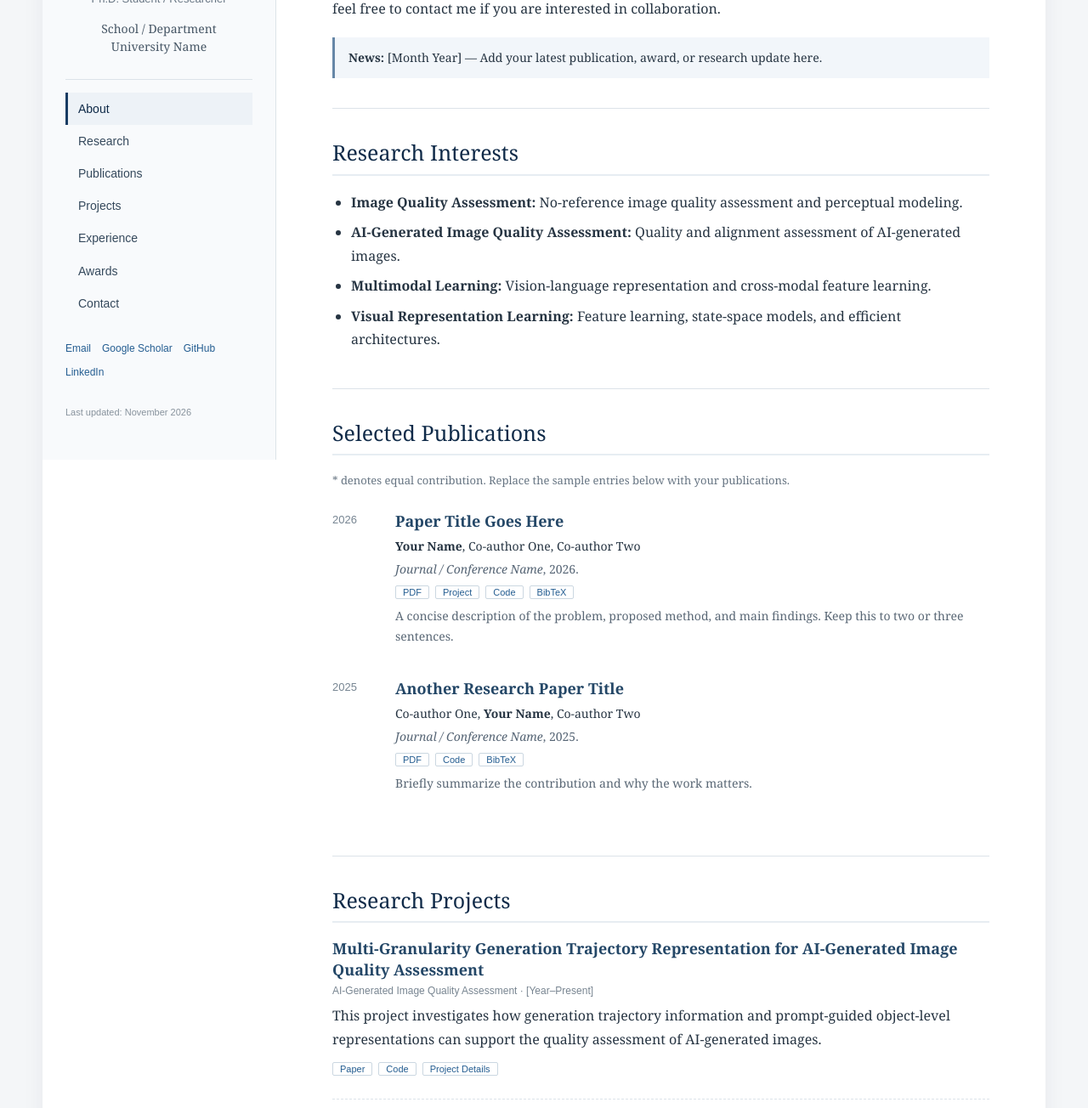
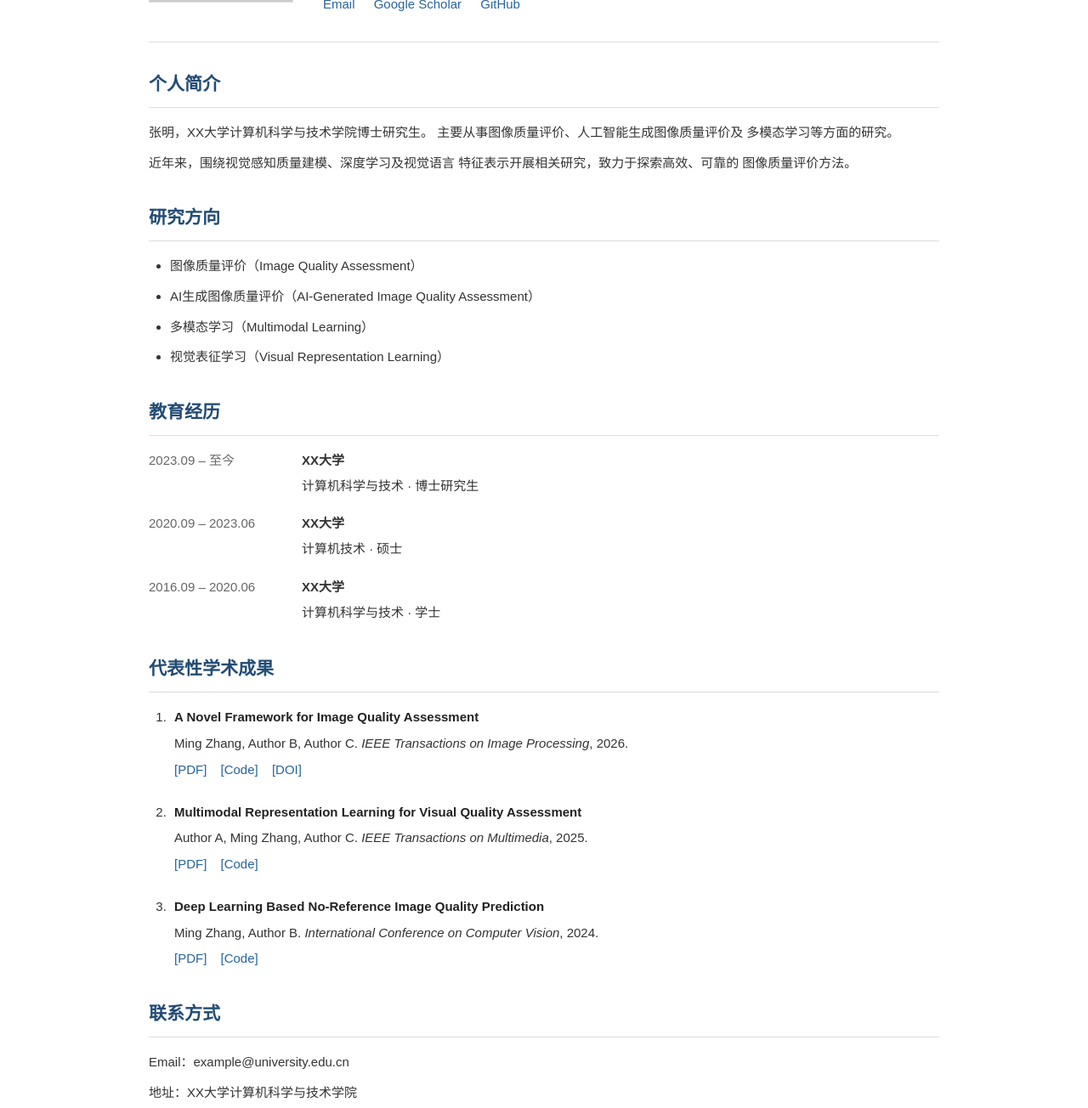
Before and after one commit to liudodo021/liudodo021.github.io, a plain HTML site: page index.html in a window 1280 px wide. Shown: the part 259-1563 px from the top of the page at 85% size. Drawn offline with Linux system fonts and the light colour scheme; placeholder pictures from the web are drawn by us.

Commit message:
Update index.html

```diff
--- a/index.html
+++ b/index.html
@@ -1,164 +1,163 @@
+
 <!DOCTYPE html>
-<html lang="en">
+<html lang="zh-CN">
 <head>
-  <meta charset="UTF-8">
-  <meta name="viewport" content="width=device-width, initial-scale=1.0">
-  <meta name="description" content="Academic homepage of Your Name. Research, publications, projects, and academic activities.">
-  <title>Your Name | Academic Homepage</title>
-  <link rel="stylesheet" href="assets/css/style.css">
-  <link rel="icon" href="assets/images/favicon.svg" type="image/svg+xml">
+    <meta charset="UTF-8">
+    <meta name="viewport" content="width=device-width, initial-scale=1.0">
+    <title>张明 - 个人主页</title>
+    <link rel="stylesheet" href="style.css">
 </head>
+
 <body>
-  <header class="mobile-header">
-    <a class="mobile-brand" href="#">Your Name</a>
-    <button class="menu-toggle" aria-label="Toggle navigation" aria-expanded="false">☰</button>
-  </header>
+<div class="container">
 
-  <div class="page-shell">
-    <aside class="sidebar" id="sidebar">
-      <div class="profile">
-        <img class="portrait" src="assets/images/profile-placeholder.svg" alt="Profile photo">
-        <h1>Your Name</h1>
-        <p class="role">Ph.D. Student / Researcher</p>
-        <p class="affiliation">School / Department<br>University Name</p>
-      </div>
+    <!-- 个人基本信息 -->
+    <header class="header">
+        <div class="profile">
+            <div class="avatar">
+                <img src="https://placehold.co/240x300?text=Profile"
+                     alt="个人照片">
+            </div>
 
-      <nav class="side-nav" aria-label="Main navigation">
-        <a href="#about" class="active">About</a>
-        <a href="#research">Research</a>
-        <a href="#publications">Publications</a>
-        <a href="#projects">Projects</a>
-        <a href="#experience">Experience</a>
-        <a href="#awards">Awards</a>
-        <a href="#contact">Contact</a>
-      </nav>
+            <div class="profile-info">
+                <h1>张明</h1>
+                <p class="english-name">Ming Zhang</p>
+                <p>博士研究生</p>
+                <p>计算机科学与技术学院 · XX大学</p>
+                <p>研究方向：图像质量评价、人工智能生成内容</p>
 
-      <div class="social-links">
-        <a href="mailto:your.email@example.com">Email</a>
-        <a href="https://scholar.google.com/" target="_blank" rel="noopener">Google Scholar</a>
-        <a href="https://github.com/" target="_blank" rel="noopener">GitHub</a>
-        <a href="https://www.linkedin.com/" target="_blank" rel="noopener">LinkedIn</a>
-      </div>
-      <p class="sidebar-note">Last updated: <span id="last-updated">November 2026</span></p>
-    </aside>
+                <div class="contact">
+                    <a href="mailto:example@university.edu.cn">
+                        Email
+                    </a>
+                    <a href="https://scholar.google.com/">
+                        Google Scholar
+                    </a>
+                    <a href="https://github.com/liudodo021">
+                        GitHub
+                    </a>
+                </div>
+            </div>
+        </div>
+    </header>
 
-    <main class="content">
-      <section id="about" class="section">
-        <p class="eyebrow">WELCOME</p>
-        <h2>About Me</h2>
+    <!-- 个人简介 -->
+    <section>
+        <h2>个人简介</h2>
         <p>
-          I am a <strong>researcher</strong> at <strong>University / Institution</strong>.
-          My research focuses on image quality assessment, AI-generated content analysis,
-          and multimodal learning. I am interested in developing reliable and effective
-          computational methods for understanding visual quality.
+            张明，XX大学计算机科学与技术学院博士研究生。
+            主要从事图像质量评价、人工智能生成图像质量评价及
+            多模态学习等方面的研究。
         </p>
         <p>
-          This website presents my research interests, publications, projects, and academic
-          activities. Please feel free to contact me if you are interested in collaboration.
+            近年来，围绕视觉感知质量建模、深度学习及视觉语言
+            特征表示开展相关研究，致力于探索高效、可靠的
+            图像质量评价方法。
         </p>
-        <div class="notice">
-          <strong>News:</strong> [Month Year] — Add your latest publication, award, or research update here.
+    </section>
+
+    <!-- 研究方向 -->
+    <section>
+        <h2>研究方向</h2>
+        <ul>
+            <li>图像质量评价（Image Quality Assessment）</li>
+            <li>AI生成图像质量评价（AI-Generated Image Quality Assessment）</li>
+            <li>多模态学习（Multimodal Learning）</li>
+            <li>视觉表征学习（Visual Representation Learning）</li>
+        </ul>
+    </section>
+
+    <!-- 教育经历 -->
+    <section>
+        <h2>教育经历</h2>
+        <div class="item">
+            <span class="time">2023.09 – 至今</span>
+            <div>
+                <strong>XX大学</strong>
+                <p>计算机科学与技术 · 博士研究生</p>
+            </div>
         </div>
-      </section>
 
-      <section id="research" class="section">
-        <h2>Research Interests</h2>
-        <ul class="interest-list">
-          <li><strong>Image Quality Assessment:</strong> No-reference image quality assessment and perceptual modeling.</li>
-          <li><strong>AI-Generated Image Quality Assessment:</strong> Quality and alignment assessment of AI-generated images.</li>
-          <li><strong>Multimodal Learning:</strong> Vision-language representation and cross-modal feature learning.</li>
-          <li><strong>Visual Representation Learning:</strong> Feature learning, state-space models, and efficient architectures.</li>
-        </ul>
-      </section>
+        <div class="item">
+            <span class="time">2020.09 – 2023.06</span>
+            <div>
+                <strong>XX大学</strong>
+                <p>计算机技术 · 硕士</p>
+            </div>
+        </div>
 
-      <section id="publications" class="section">
-        <h2>Selected Publications</h2>
-        <p class="section-intro">* denotes equal contribution. Replace the sample entries below with your publications.</p>
+        <div class="item">
+            <span class="time">2016.09 – 2020.06</span>
+            <div>
+                <strong>XX大学</strong>
+                <p>计算机科学与技术 · 学士</p>
+            </div>
+        </div>
+    </section>
 
-        <article class="publication">
-          <div class="pub-year">2026</div>
-          <div class="pub-body">
-            <h3>Paper Title Goes Here</h3>
-            <p class="authors"><strong>Your Name</strong>, Co-author One, Co-author Two</p>
-            <p class="venue"><em>Journal / Conference Name</em>, 2026.</p>
-            <p class="pub-links">
-              <a href="#" aria-label="Paper PDF">PDF</a>
-              <a href="#" aria-label="Project page">Project</a>
-              <a href="#" aria-label="Source code">Code</a>
-              <a href="#" aria-label="BibTeX">BibTeX</a>
-            </p>
-            <p class="abstract">A concise description of the problem, proposed method, and main findings. Keep this to two or three sentences.</p>
-          </div>
-        </article>
+    <!-- 学术成果 -->
+    <section>
+        <h2>代表性学术成果</h2>
 
-        <article class="publication">
-          <div class="pub-year">2025</div>
-          <div class="pub-body">
-            <h3>Another Research Paper Title</h3>
-            <p class="authors">Co-author One, <strong>Your Name</strong>, Co-author Two</p>
-            <p class="venue"><em>Journal / Conference Name</em>, 2025.</p>
-            <p class="pub-links">
-              <a href="#">PDF</a>
-              <a href="#">Code</a>
-              <a href="#">BibTeX</a>
-            </p>
-            <p class="abstract">Briefly summarize the contribution and why the work matters.</p>
-          </div>
-        </article>
-      </section>
+        <ol class="publications">
 
-      <section id="projects" class="section">
-        <h2>Research Projects</h2>
-        <article class="project">
-          <h3>Multi-Granularity Generation Trajectory Representation for AI-Generated Image Quality Assessment</h3>
-          <p class="project-meta">AI-Generated Image Quality Assessment · [Year–Present]</p>
-          <p>
-            This project investigates how generation trajectory information and prompt-guided
-            object-level representations can support the quality assessment of AI-generated images.
-          </p>
-          <p class="pub-links"><a href="#">Paper</a><a href="#">Code</a><a href="#">Project Details</a></p>
-        </article>
-        <article class="project">
-          <h3>[Project Title]</h3>
-          <p class="project-meta">[Research Area] · [Year]</p>
-          <p>Add a short overview of the research objective, your role, and the main outcome.</p>
-          <p class="pub-links"><a href="#">Code</a><a href="#">Demo</a></p>
-        </article>
-      </section>
+            <li>
+                <strong>
+                    A Novel Framework for Image Quality Assessment
+                </strong>
+                <p>
+                    Ming Zhang, Author B, Author C.
+                    <em>IEEE Transactions on Image Processing</em>, 2026.
+                </p>
+                <div class="paper-links">
+                    <a href="#">[PDF]</a>
+                    <a href="#">[Code]</a>
+                    <a href="#">[DOI]</a>
+                </div>
+            </li>
 
-      <section id="experience" class="section">
-        <h2>Education & Experience</h2>
-        <div class="timeline-item">
-          <div class="timeline-date">[Year–Present]</div>
-          <div><h3>Degree / Position</h3><p>Department, University or Institution</p><p class="muted">Advisor: Professor Name (optional)</p></div>
-        </div>
-        <div class="timeline-item">
-          <div class="timeline-date">[Year–Year]</div>
-          <div><h3>Previous Degree / Position</h3><p>Department, University or Institution</p></div>
-        </div>
-      </section>
+            <li>
+                <strong>
+                    Multimodal Representation Learning for Visual Quality Assessment
+                </strong>
+                <p>
+                    Author A, Ming Zhang, Author C.
+                    <em>IEEE Transactions on Multimedia</em>, 2025.
+                </p>
+                <div class="paper-links">
+                    <a href="#">[PDF]</a>
+                    <a href="#">[Code]</a>
+                </div>
+            </li>
 
-      <section id="awards" class="section">
-        <h2>Honors & Awards</h2>
-        <ul class="simple-list">
-          <li><span class="date">[Year]</span> — [Award / Scholarship], [Organization].</li>
-          <li><span class="date">[Year]</span> — [Competition / Academic Award].</li>
-        </ul>
-      </section>
+            <li>
+                <strong>
+                    Deep Learning Based No-Reference Image Quality Prediction
+                </strong>
+                <p>
+                    Ming Zhang, Author B.
+                    <em>International Conference on Computer Vision</em>, 2024.
+                </p>
+                <div class="paper-links">
+                    <a href="#">[PDF]</a>
+                    <a href="#">[Code]</a>
+                </div>
+            </li>
 
-      <section id="contact" class="section">
-        <h2>Contact</h2>
-        <p>I welcome academic discussions and potential research collaborations.</p>
-        <p><strong>Email:</strong> <a href="mailto:your.email@example.com">your.email@example.com</a></p>
-        <p><strong>Address:</strong> [Department, University, City, Country]</p>
-      </section>
+        </ol>
+    </section>
 
-      <footer class="footer">
-        <p>© <span id="year"></span> Your Name. Powered by GitHub Pages.</p>
-        <p class="footer-small">The content of this website is for academic and informational purposes.</p>
-      </footer>
-    </main>
-  </div>
-  <script src="assets/js/main.js"></script>
+    <!-- 联系方式 -->
+    <section>
+        <h2>联系方式</h2>
+        <p>Email：example@university.edu.cn</p>
+        <p>地址：XX大学计算机科学与技术学院</p>
+    </section>
+
+    <footer>
+        <p>Copyright © 2026 Ming Zhang. All Rights Reserved.</p>
+    </footer>
+
+</div>
 </body>
 </html>
```
